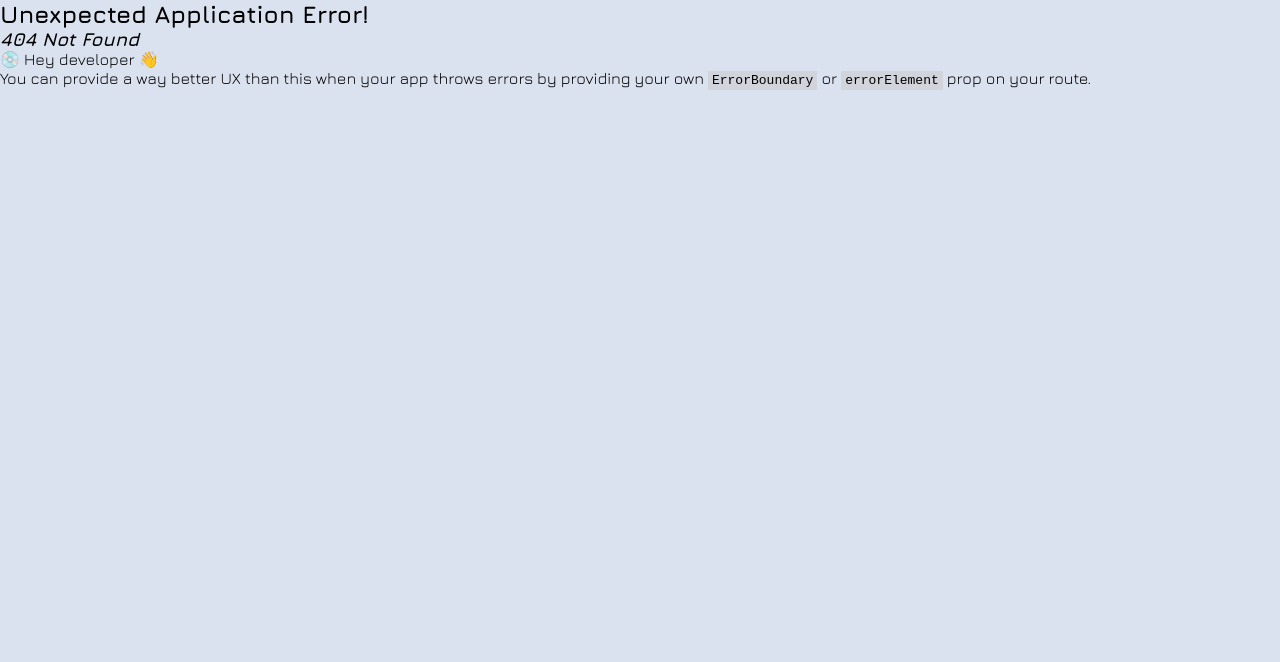
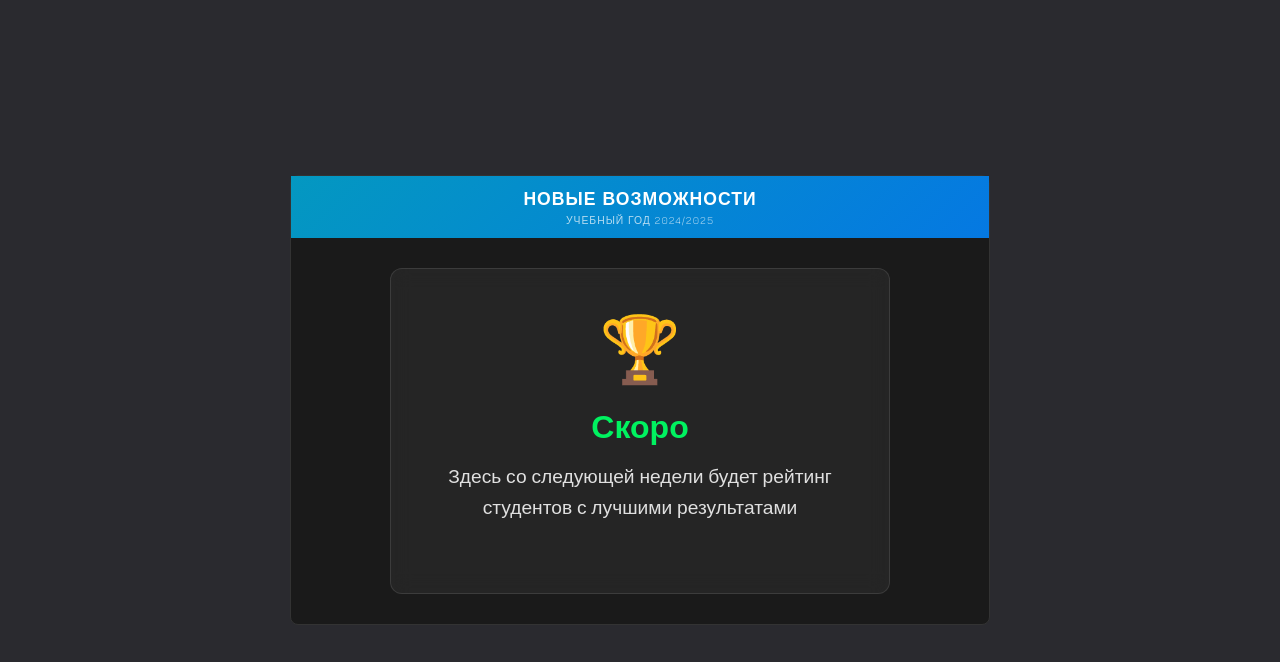
Before and after one commit to altairmsr/ggkit_dashboard, a React (Vite) app: page /coming-soon in a window 1280 px wide. Before the commit this address had no page. Shown: the top 662 px of the page. Built offline with nearby package versions, Linux system fonts and the light colour scheme.

Commit message:
added announcement page

```diff
--- a/src/components/Layout/Layout.jsx
+++ b/src/components/Layout/Layout.jsx
@@ -5,7 +5,22 @@ const Layout = ({
   title,
   subtitle = "Учебный год 2024/2025",
   width = 650,
+  noTableStyle = false,
 }) => {
+  if (noTableStyle) {
+    return (
+      <div className="page">
+        <div className="custom-panel" style={{ width }}>
+          <div className="header">
+            <h1>{title}</h1>
+            <p>{subtitle}</p>
+          </div>
+          {children}
+        </div>
+      </div>
+    );
+  }
+
   return (
     <div className="page">
       <div className="top-panel" style={{ width }}>
--- a/src/main.jsx
+++ b/src/main.jsx
@@ -8,6 +8,7 @@ import "./scss/App.scss";
 const Groups = lazy(() => import("./pages/Groups.jsx"));
 const Students = lazy(() => import("./pages/Students.jsx"));
 const Courses_12 = lazy(() => import("./pages/Courses_12.jsx"));
+const ComingSoon = lazy(() => import("./pages/ComingSoon.jsx"));
 const Announcement = lazy(() =>
   import("./pages/Announcement/Announcement.jsx")
 );
@@ -33,6 +34,7 @@ const routes = [
   { path: "/", element: <Courses_12 /> },
   { path: "/stud", element: <Students /> },
   { path: "/groups", element: <Groups /> },
+  { path: "/coming-soon", element: <ComingSoon /> },
   { path: "/punish", element: <Announcement /> },
   { path: "/redlist", element: <RedList /> },
   { path: "/info", element: <Info /> },
--- /dev/null
+++ b/src/pages/ComingSoon.jsx
@@ -0,0 +1,23 @@
+import React from "react";
+import Layout from "../components/Layout/Layout";
+
+const ComingSoon = () => {
+  return (
+    <Layout title="Новые возможности" width={700} noTableStyle={true}>
+      <div className="coming-soon-content">
+        <div className="announcement-card">
+          <div className="announcement-icon">
+            <span>🏆</span>
+          </div>
+          <h2>Скоро</h2>
+          <p className="announcement-text">
+            Здесь со следующей недели будет рейтинг студентов с лучшими
+            результатами
+          </p>
+        </div>
+      </div>
+    </Layout>
+  );
+};
+
+export default ComingSoon;
--- a/src/scss/App.scss
+++ b/src/scss/App.scss
@@ -21,6 +21,19 @@
   display: flex;
   flex-direction: column;
   color: white;
+}
+
+.custom-panel {
+  min-width: 650px;
+  min-height: 400px;
+  background-color: #1a1a1a;
+  border: 1px solid #333;
+  border-radius: 8px;
+  font-family: "Jura", sans-serif;
+  display: flex;
+  flex-direction: column;
+  color: white;
+  overflow: visible;
 }
 
 .header {
@@ -166,3 +179,83 @@
   padding: 1px 4px;
   border-radius: 2px;
 }
+
+// Стили для страницы анонса
+.coming-soon-content {
+  padding: 30px 20px;
+  height: 100%;
+  display: flex;
+  align-items: center;
+  justify-content: center;
+  flex: 1;
+}
+
+.announcement-card {
+  text-align: center;
+  padding: 40px 30px;
+  background: rgba(255, 255, 255, 0.05);
+  border-radius: 12px;
+  border: 1px solid rgba(255, 255, 255, 0.1);
+  backdrop-filter: blur(10px);
+  max-width: 500px;
+  width: 100%;
+
+  .announcement-icon {
+    font-size: 4rem;
+    margin-bottom: 20px;
+
+    span {
+      display: inline-block;
+      animation: pulse 2s infinite;
+    }
+  }
+
+  h2 {
+    color: #00f260;
+    font-size: 2rem;
+    margin-bottom: 15px;
+    font-weight: 600;
+  }
+
+  .announcement-text {
+    font-size: 1.2rem;
+    line-height: 1.6;
+    color: #e0e0e0;
+    margin-bottom: 30px;
+  }
+
+  .features-preview {
+    display: flex;
+    flex-direction: column;
+    gap: 12px;
+    margin-bottom: 25px;
+
+    .feature-item {
+      display: flex;
+      align-items: center;
+      justify-content: center;
+      gap: 10px;
+      font-size: 0.9rem;
+      color: #ccc;
+
+      .feature-icon {
+        font-size: 1.2rem;
+      }
+    }
+  }
+
+  .coming-soon-date {
+    color: #888;
+    font-style: italic;
+  }
+}
+
+@keyframes pulse {
+  0%,
+  100% {
+    transform: scale(1);
+  }
+  50% {
+    transform: scale(1.1);
+  }
+}
```
